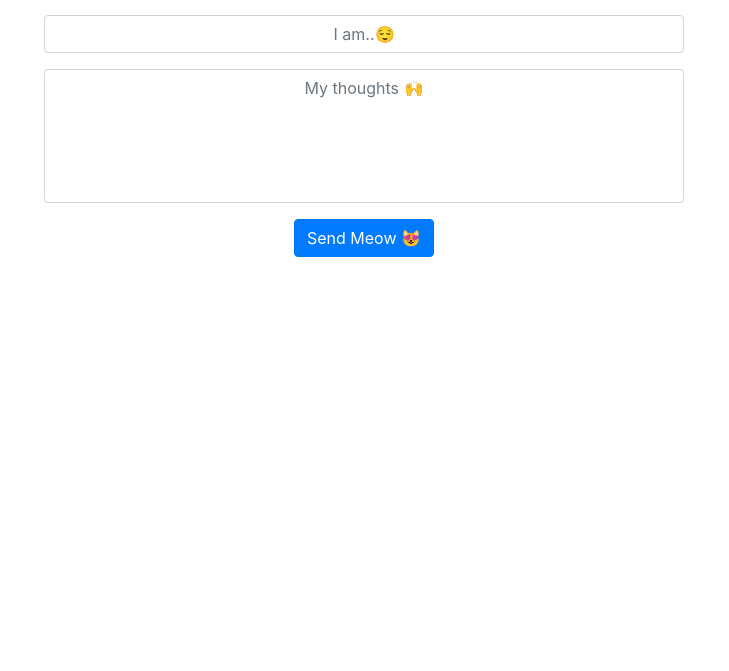
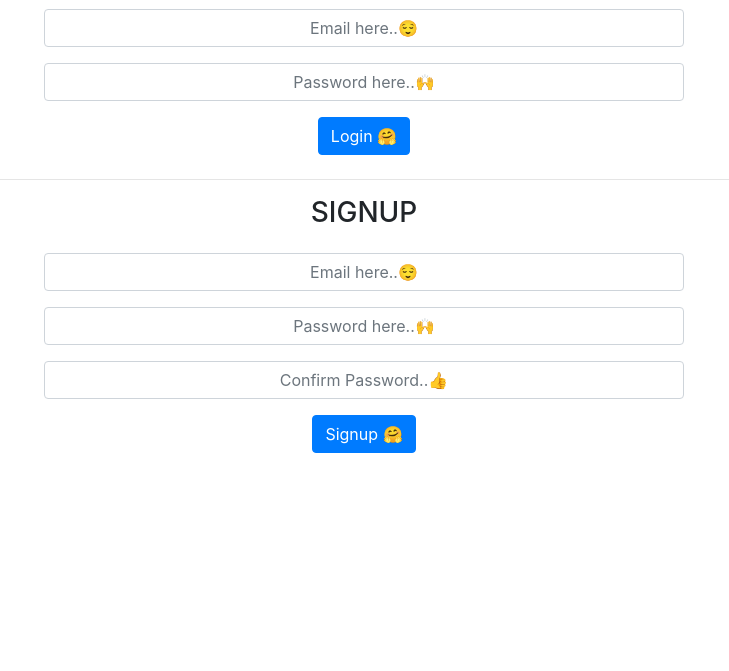
Before and after one commit to vikizax/WorkShop, a website: page index.html in a window 1280 px wide. Shown: the part 129-800 px from the top of the page, without its empty margins (276-1005 px from the left). Drawn offline with nearby package versions, Linux system fonts and the light colour scheme; no server answers.

Commit message:
added login/signup page

```diff
--- a/index.html
+++ b/index.html
@@ -4,11 +4,7 @@
     <meta charset="UTF-8" />
     <meta name="viewport" content="width=device-width, initial-scale=1.0" />
     <meta http-equiv="X-UA-Compatible" content="ie=edge" />
-    <title>Meowits | A Social Media For Purrr and Meows</title>
-    <meta
-      name="description"
-      content="A place for loving beings to share thoughts"
-    />
+    <title>Login</title>
     <link
       rel="stylesheet"
       href="https://stackpath.bootstrapcdn.com/bootstrap/4.4.1/css/bootstrap.min.css"
@@ -18,64 +14,61 @@
     <link rel="stylesheet" href="style.css" />
   </head>
   <body>
-    <header class="mt-5">
-      <h1 class="header">
-        😇 Meowits 🐈
-      </h1>
-    </header>
-    <main class="mt-5">
-      <!-- meow form -->
-      <form class="meow-form text-center mb-4">
+    <main>
+      <h1 class="text-center mt-4">LOGIN | SIGN UP TO GET STARTED</h1>
+      <h3 class="text-center mb-4">LOGIN</h3>
+      <form class="login-form text-center mb-4">
         <div class="form-group">
           <input
-            type="text"
+            type="email"
             class="form-control"
-            placeholder="I am..😌"
-            name="iam"
+            placeholder="Email here..😌"
+            name="email"
             required
           />
         </div>
         <div class="form-group">
-          <textarea
+          <input
             class="form-control"
-            name="content"
-            rows="5"
-            placeholder="My thoughts 🙌"
+            name="password"
+            placeholder="Password here..🙌"
             required
-          ></textarea>
+          />
         </div>
-        <button type="submit" class="btn btn-primary">Send Meow 😻</button>
+        <button type="submit" class="btn btn-primary">Login 🤗</button>
       </form>
 
-      <!-- loading spinner -->
-      <div class="text-center loading">
-        <img src="./assets/loading svg/loading.svg" alt="loading.." />
-      </div>
+      <hr />
 
-      <!-- meowits twits goes here -->
-      <div class="tweets" id="content-tweets"></div>
+      <h3 class="text-center mb-4">SIGNUP</h3>
+      <form class="signup-form text-center mb-4">
+        <div class="form-group">
+          <input
+            type="email"
+            class="form-control"
+            placeholder="Email here..😌"
+            name="email"
+            required
+          />
+        </div>
+        <div class="form-group">
+          <input
+            class="form-control"
+            name="password"
+            placeholder="Password here..🙌"
+            required
+          />
+        </div>
+        <div class="form-group">
+          <input
+            class="form-control"
+            name="confirm-password"
+            placeholder="Confirm Password..👍"
+            required
+          />
+        </div>
+        <button type="submit" class="btn btn-primary">Signup 🤗</button>
+      </form>
     </main>
-    <!-- The core Firebase JS SDK is always required and must be listed first -->
-    <script src="https://www.gstatic.com/firebasejs/7.8.0/firebase-app.js"></script>
-
-    <!-- TODO: Add SDKs for Firebase products that you want to use
-     https://firebase.google.com/docs/web/setup#available-libraries -->
-    <script src="https://www.gstatic.com/firebasejs/7.8.0/firebase-firestore.js"></script>
-
-    <script>
-      // Your web app's Firebase configuration
-      var firebaseConfig = {
-        apiKey: "AIzaSyAfIIAV8gjfcUy_FxTlL9UQf4SY738c3F8",
-        authDomain: "meowits-c2102.firebaseapp.com",
-        databaseURL: "https://meowits-c2102.firebaseio.com",
-        projectId: "meowits-c2102",
-        storageBucket: "meowits-c2102.appspot.com",
-        messagingSenderId: "246200700153",
-        appId: "1:246200700153:web:1d609150e1f0223ba0a628"
-      };
-      // Initialize Firebase
-      firebase.initializeApp(firebaseConfig);
-    </script>
-    <script src="main.js"></script>
   </body>
 </html>
--- a/main.js
+++ b/main.js
@@ -15,6 +15,10 @@ let tweets = [];
 // firebase
 let unsubscribe = null;
 
+
+
+
+
 // IIFE
 (() => {
   // get the subs
@@ -28,7 +32,9 @@ let unsubscribe = null;
       </div>
     </div>`;
     });
+
     tweetsHolder.innerHTML = innerHtml;
+
   });
 })();
 
--- a/style.css
+++ b/style.css
@@ -3,6 +3,16 @@
 }
 
 .meow-form {
+  margin: 0 auto;
+  width: 50%;
+}
+
+.login-form {
+  margin: 0 auto;
+  width: 50%;
+}
+
+.signup-form {
   margin: 0 auto;
   width: 50%;
 }
@@ -17,7 +27,7 @@ textarea {
 }
 
 ::placeholder {
-    text-align: center;
+  text-align: center;
 }
 
 ::-webkit-input-placeholder {
```
Also changed, not shown: main.html (added, +89 -0 lines).
